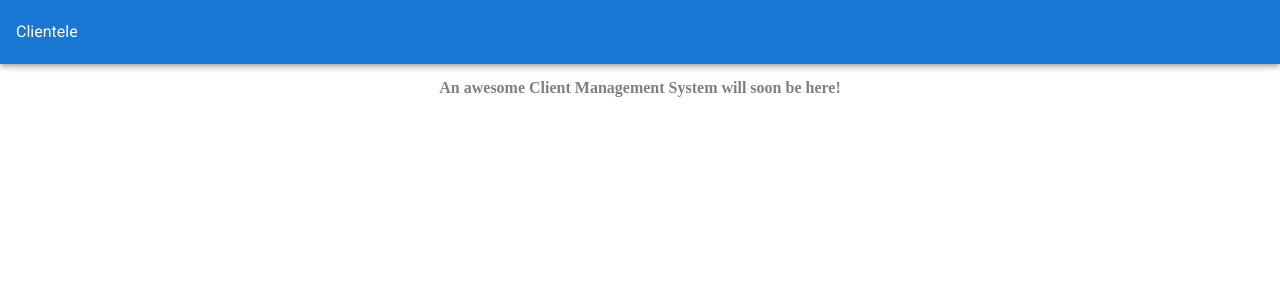
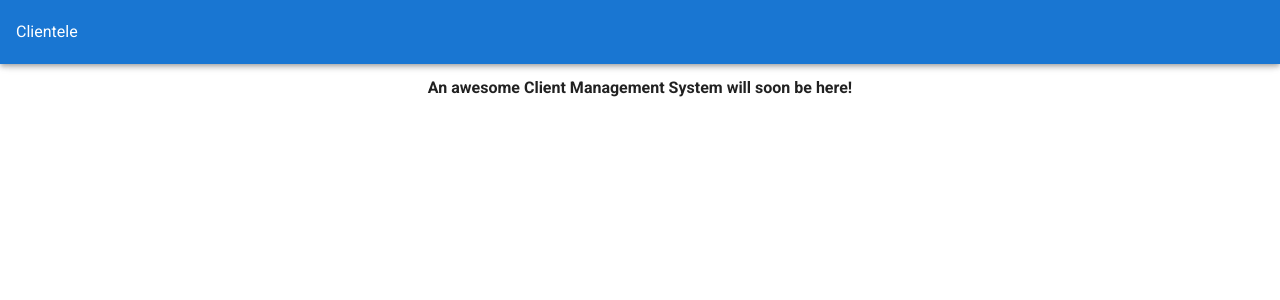
Before and after one commit to PrashanthiRamesh/clientele, a Vue app: page / in a window 1280 px wide. Shown: the top 300 px of the page. Built offline with nearby package versions, Linux system fonts and the light colour scheme.

Commit message:
update message for heroku

```diff
--- a/src/components/Home.vue
+++ b/src/components/Home.vue
@@ -2,7 +2,7 @@
   <v-container>
     <v-row class="text-center">
       <v-col class="mb-4">
-        <h4 class="font-weight-bold mb-3 heading">
+        <h4>
           An awesome Client Management System will soon be here!
         </h4>
       </v-col>
```
